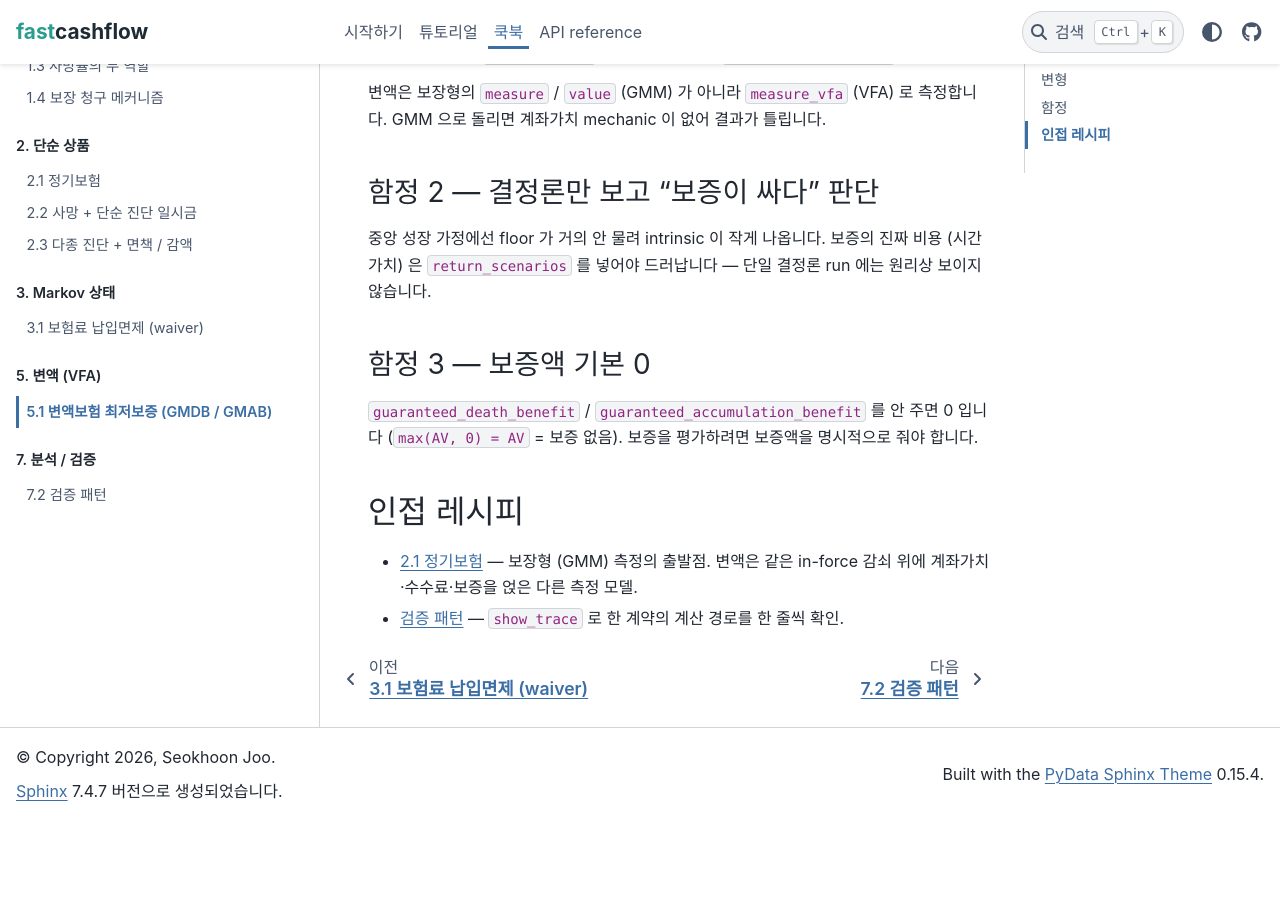
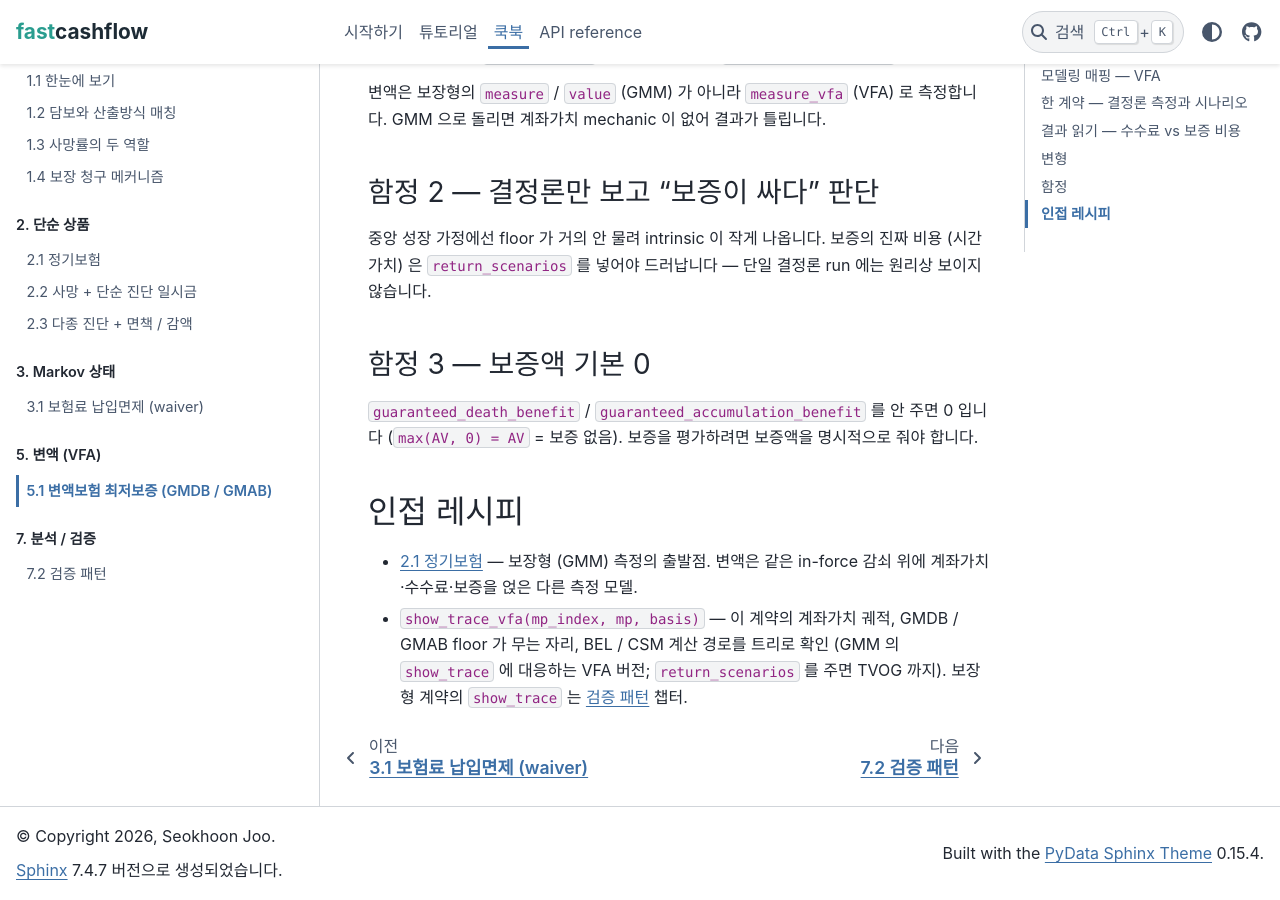
Before and after one commit to seokhoonj/fastcashflow, a Sphinx documentation site: the page built from docs/cookbook/variable/gmdb-gmab.md, in a window 1280 px wide and 900 px high, scrolled down 4764 px. Built offline with Sphinx 7.4.7 and the PyData theme 0.15.4, drawn with Linux system fonts in a browser that asks for light colours; before the commit the page ends 5584 px from its top, so only the background shows below that.

Commit message:
docs: point the VFA chapter at show_trace_vfa (show_trace is GMM-only)
The 인접 레시피 link claimed show_trace traces the contract, but show_trace
runs the GMM measure() and does not cover VFA. Reference show_trace_vfa,
the account-value tracer, instead.

```diff
--- a/docs/cookbook/variable/gmdb-gmab.md
+++ b/docs/cookbook/variable/gmdb-gmab.md
@@ -217,5 +217,7 @@
 
 - [2.1 정기보험](../simple/term-life) — 보장형 (GMM) 측정의 출발점. 변액은
   같은 in-force 감쇠 위에 계좌가치·수수료·보증을 얹은 다른 측정 모델.
-- [검증 패턴](../workflow/validation) — `show_trace` 로 한 계약의 계산 경로를
-  한 줄씩 확인.
+- `show_trace_vfa(mp_index, mp, basis)` — 이 계약의 계좌가치 궤적, GMDB / GMAB
+  floor 가 무는 자리, BEL / CSM 계산 경로를 트리로 확인 (GMM 의 `show_trace` 에
+  대응하는 VFA 버전; `return_scenarios` 를 주면 TVOG 까지). 보장형 계약의
+  `show_trace` 는 [검증 패턴](../workflow/validation) 챕터.
```
